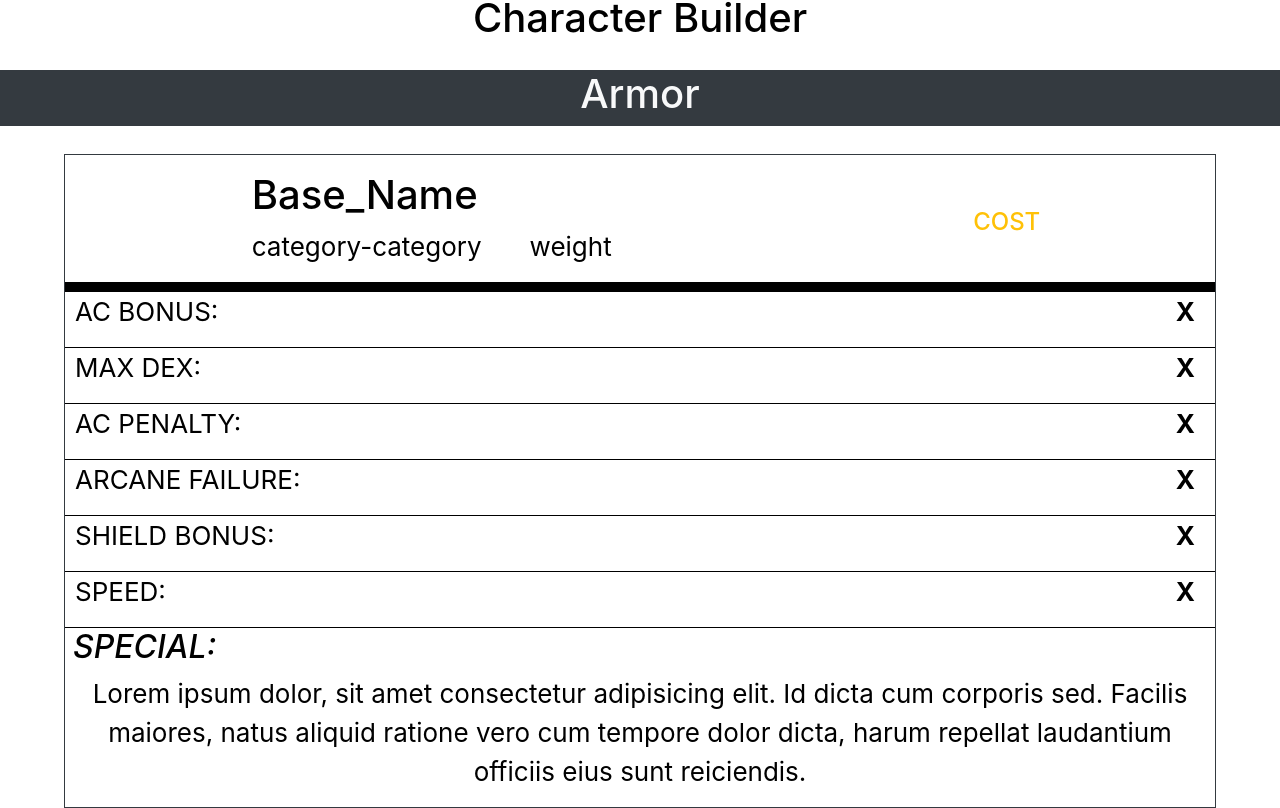
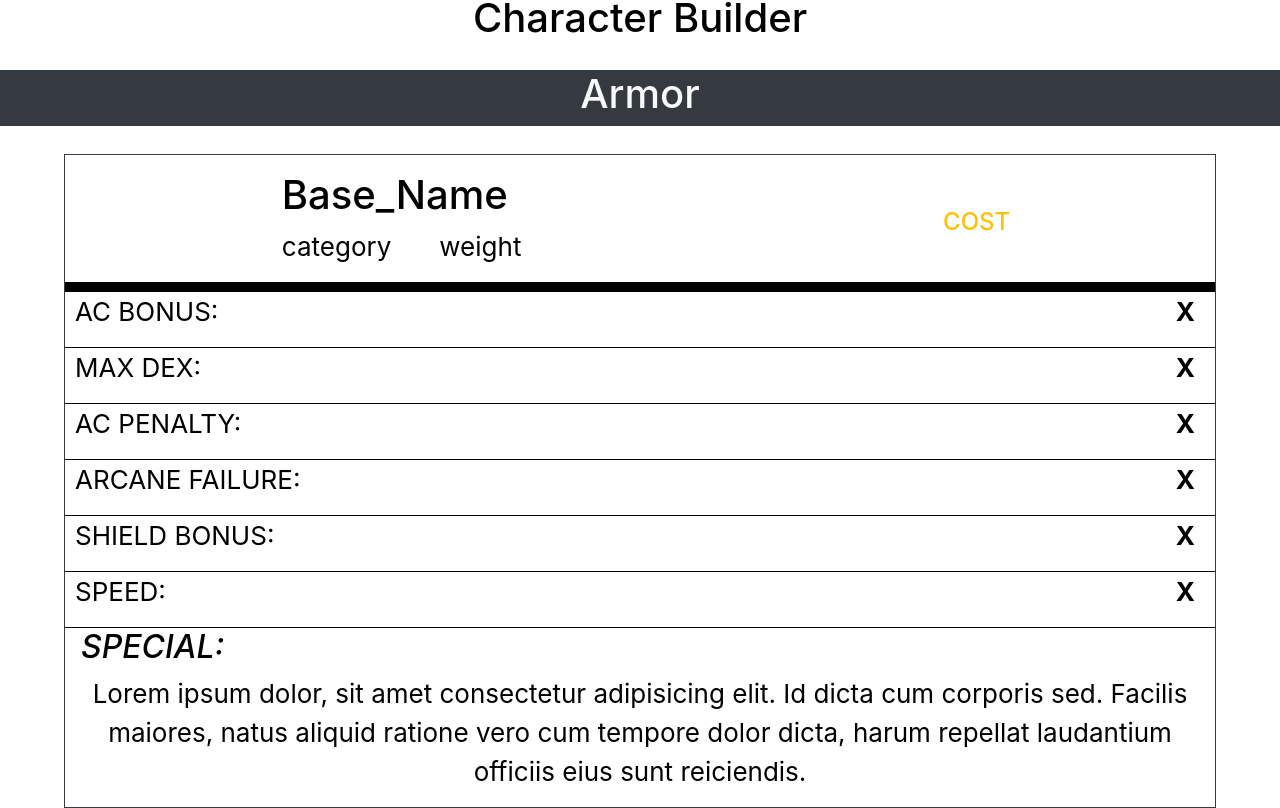
Before and after one commit to Z-S-Burke/reactPathfinder, a React (Create React App) app: page /armor in a window 1280 px wide. Shown: the part 643-1451 px from the top of the page. Built offline with nearby package versions, Linux system fonts and the light colour scheme.

Commit message:
minor changes to spacing of elements to be more uniform

```diff
--- a/src/Armor.js
+++ b/src/Armor.js
@@ -17,7 +17,7 @@ class Armor extends Component {
                                 <h1> Base_Name </h1>
                                 <div className="d-flex justify-content-between">
                                     <p className="pr-5">
-                                        category-category
+                                        category
                                     </p>
                                     <p>
                                         weight
@@ -55,7 +55,7 @@ class Armor extends Component {
                             </div>
                         </div>
                         <div className="d-flex flex-column align-items-start">
-                            <h2 className="font-italic pl-2"> SPECIAL: </h2>
+                            <h2 className="font-italic pl-3"> SPECIAL: </h2>
                             <p className="px-3"> Lorem ipsum dolor, sit amet consectetur adipisicing elit.
                                 Id dicta cum corporis sed. Facilis maiores,
                                 natus aliquid ratione vero cum tempore dolor dicta,
```
